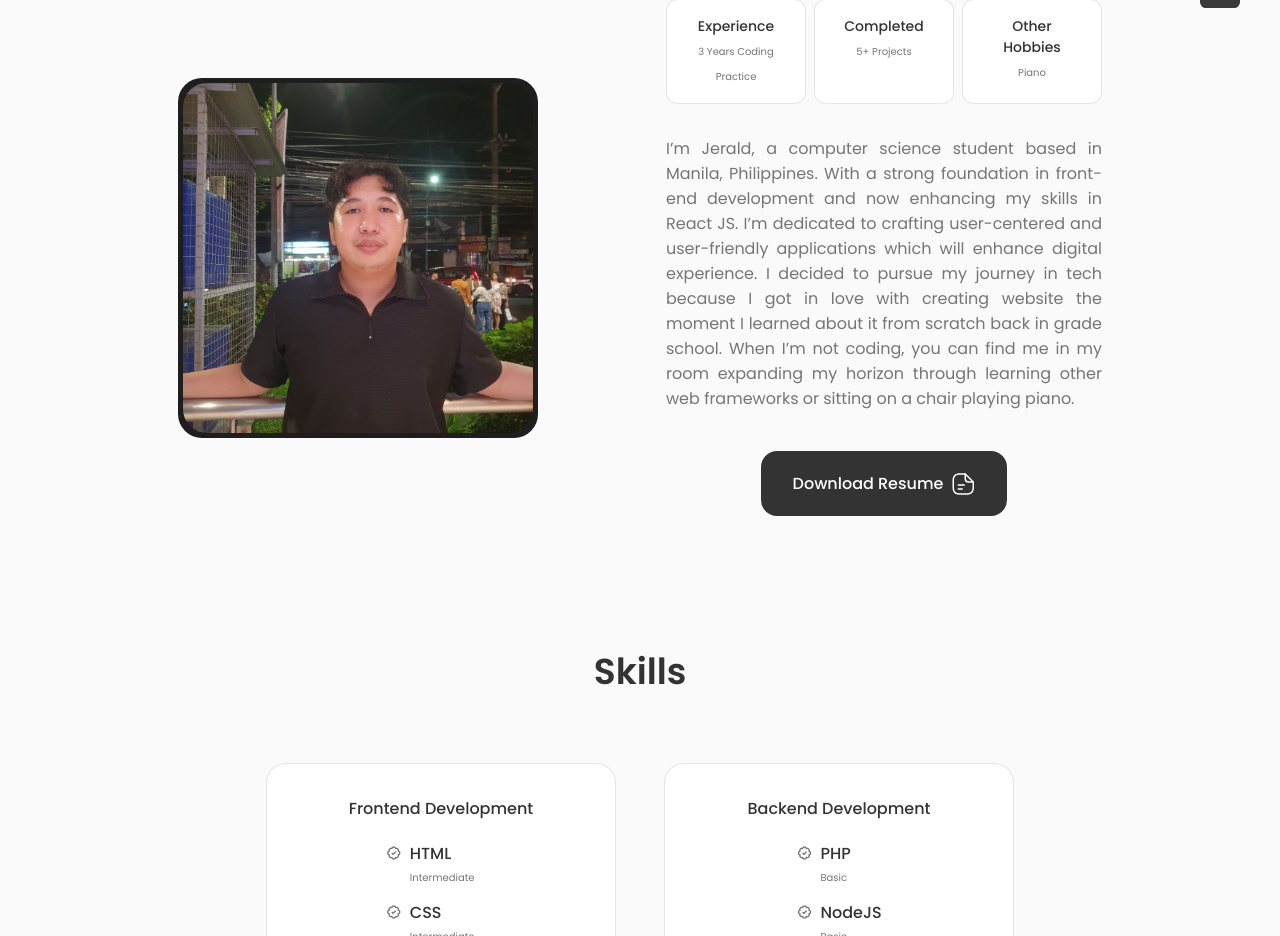
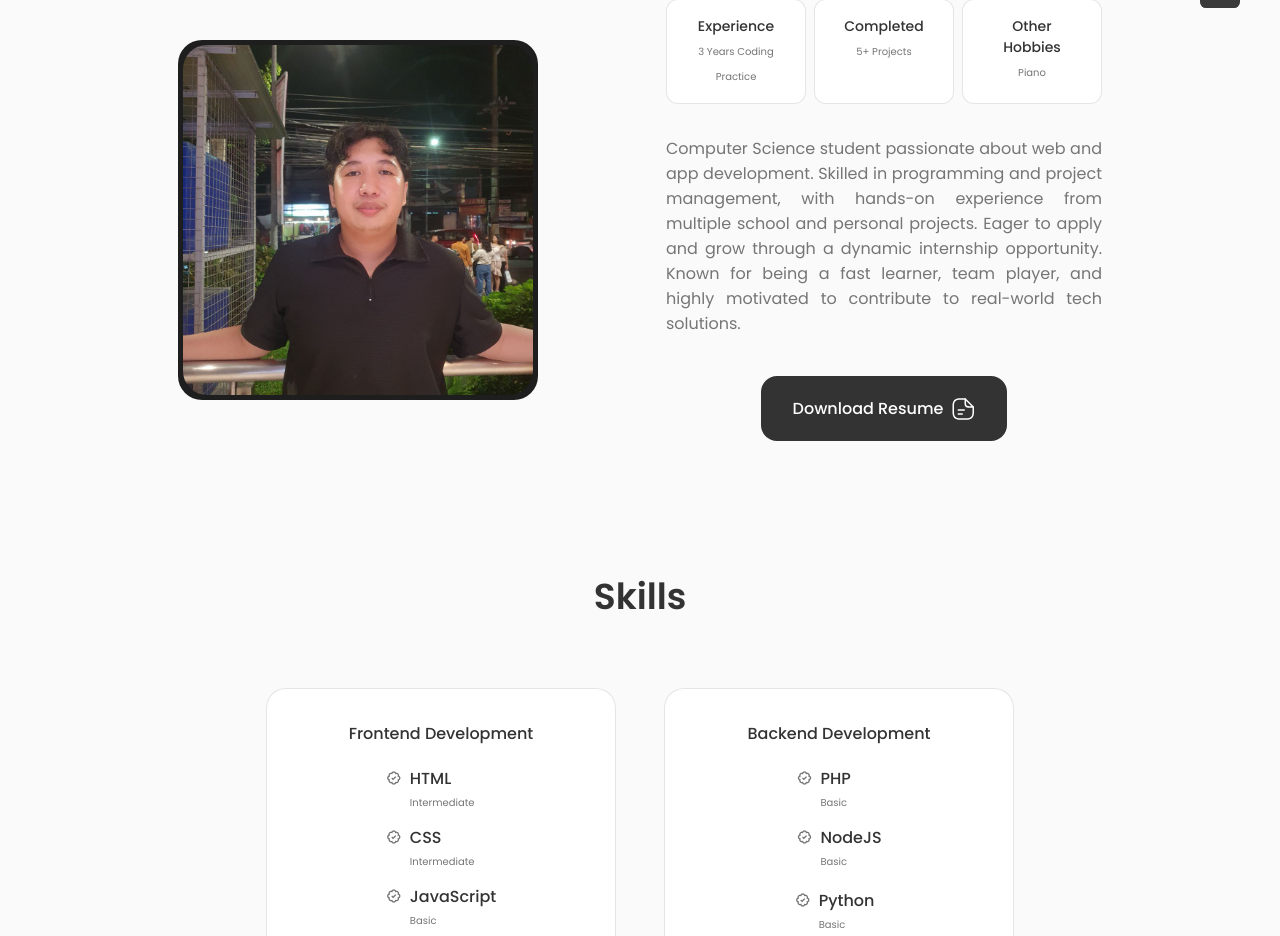
Before and after one commit to jeraldlabalan/personal-portfolio, a React (Vite) app in the folder jeee4/: page / in a window 1280 px wide. Shown: the part 952-1888 px from the top of the page. Built offline with nearby package versions, Linux system fonts and the light colour scheme.

Commit message:
update: update resume and about me section

```diff
--- a/jeee4/src/sections/About/About.jsx
+++ b/jeee4/src/sections/About/About.jsx
@@ -1,7 +1,7 @@
 import React from 'react'
 import styles from './AboutStyles.module.css'
 import AboutImg from '../../assets/about-photo.jpg'
-import resume from '../../assets/jeraldlabalan-resume.pdf'
+import resume from '../../assets/JERALD-LABALAN-CV.pdf'
 import Information from './Information'
 
 
@@ -22,7 +22,7 @@ function About() {
          <Information />
 
          <p className={styles.about__description}>
-         I’m Jerald, a computer science student based in Manila, Philippines. With a strong foundation in front-end development and now enhancing my skills in React JS. I’m dedicated to crafting user-centered and user-friendly applications which will enhance digital experience. I decided to pursue my journey in tech because I got in love with creating website the moment I learned about it from scratch back in grade school. When I’m not coding, you can find me in my room expanding my horizon through learning other web frameworks or sitting on a chair playing piano.
+         Computer Science student passionate about web and app development. Skilled in programming and project management, with hands-on experience from multiple school and personal projects. Eager to apply and grow through a dynamic internship opportunity. Known for being a fast learner, team player, and highly motivated to contribute to real-world tech solutions.
          </p>
 
          <div className={styles.download_button_container}>
```
Also changed, not shown: 2 other files (tests, documents, lock files or other folders).
